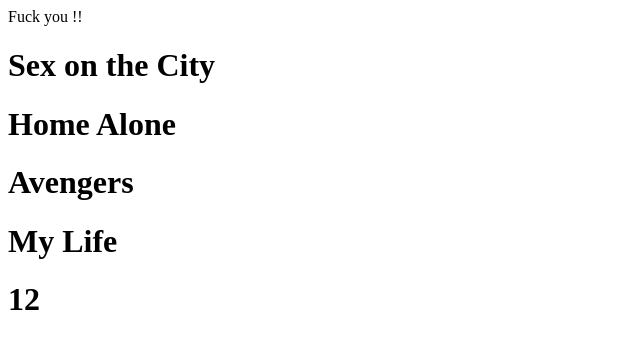
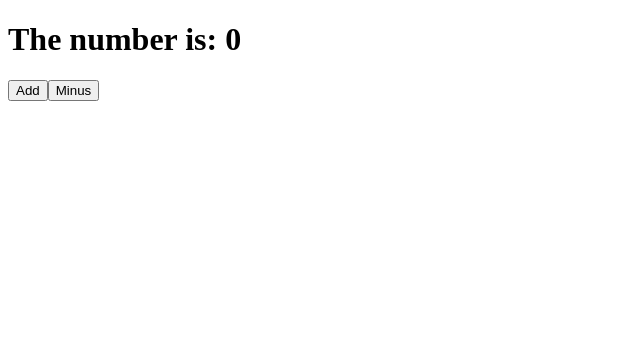
Before and after one commit to kimsooyoung/movie-web-app, a React (Create React App) app: page / in a window 1280 px wide. Shown: the top 348 px of the page, without its empty margins (0-640 px from the left). Built offline with nearby package versions, Linux system fonts and the light colour scheme.

Commit message:
Upto 3.1
Signed-off-by: swimming_kim <tge1375@naver.com>

```diff
--- a/src/App.js
+++ b/src/App.js
@@ -1,56 +1,25 @@
 import React from "react";
 import PropTypes from "prop-types";
 
-// props.name == { name }
-function Movie({ name, image }) {
-  return <h1>{name}</h1>;
-}
-
-Movie.propTypes = {
-  name: PropTypes.string.isRequired,
+class App extends React.Component {
+  state = {
+    count: 0,
   };
-
-const menu = [
-  {
-    key: 1,
-    name: "Sex on the City",
-    image: "",
-  },
-  {
-    key: 2,
-    name: "Home Alone",
-    image: "",
-  },
-  {
-    key: 3,
-    name: "Avengers",
-    image: "",
-  },
-  {
-    key: 4,
-    name: "My Life",
-    image: "",
-  },
-  {
-    key: 5,
-    name: 12,
-    image: "",
-  },
-];
-
-const renderMovie = (ticket) => {
-  return (
-    <Movie key={ticket.key} name={ticket.name} image={ticket.image}></Movie>
-  );
+  add = () => {
+    this.setState((current) => ({ count: current.count + 1 }));
   };
-
-function App() {
+  minus = () => {
+    this.setState((current) => ({ count: current.count - 1 }));
+  };
+  render() {
     return (
       <div>
-      Fuck you !!
-      {menu.map(renderMovie)}
+        <h1>The number is: {this.state.count}</h1>
+        <button onClick={this.add}>Add</button>
+        <button onClick={this.minus}>Minus</button>
       </div>
     );
   }
+}
 
 export default App;
```
Lines whose indentation alone changed are shown as unchanged.
